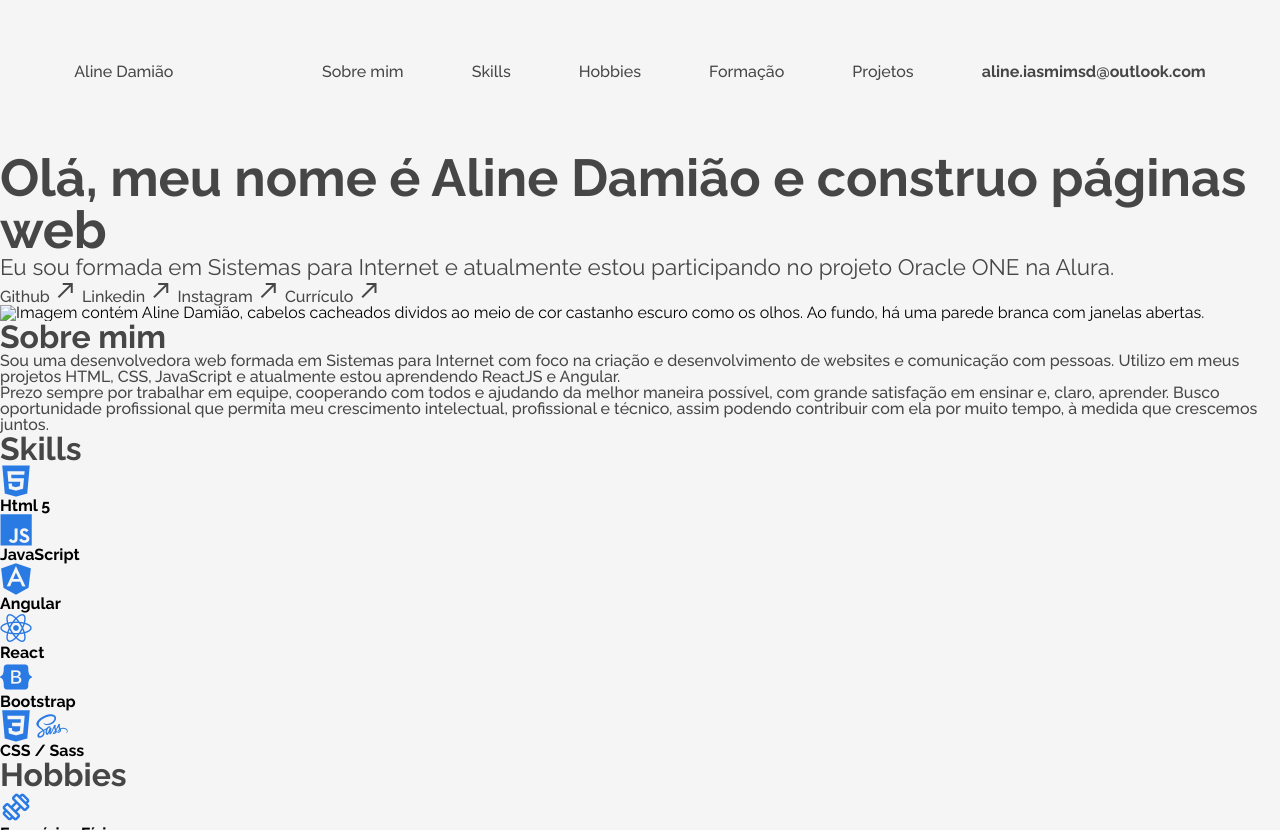
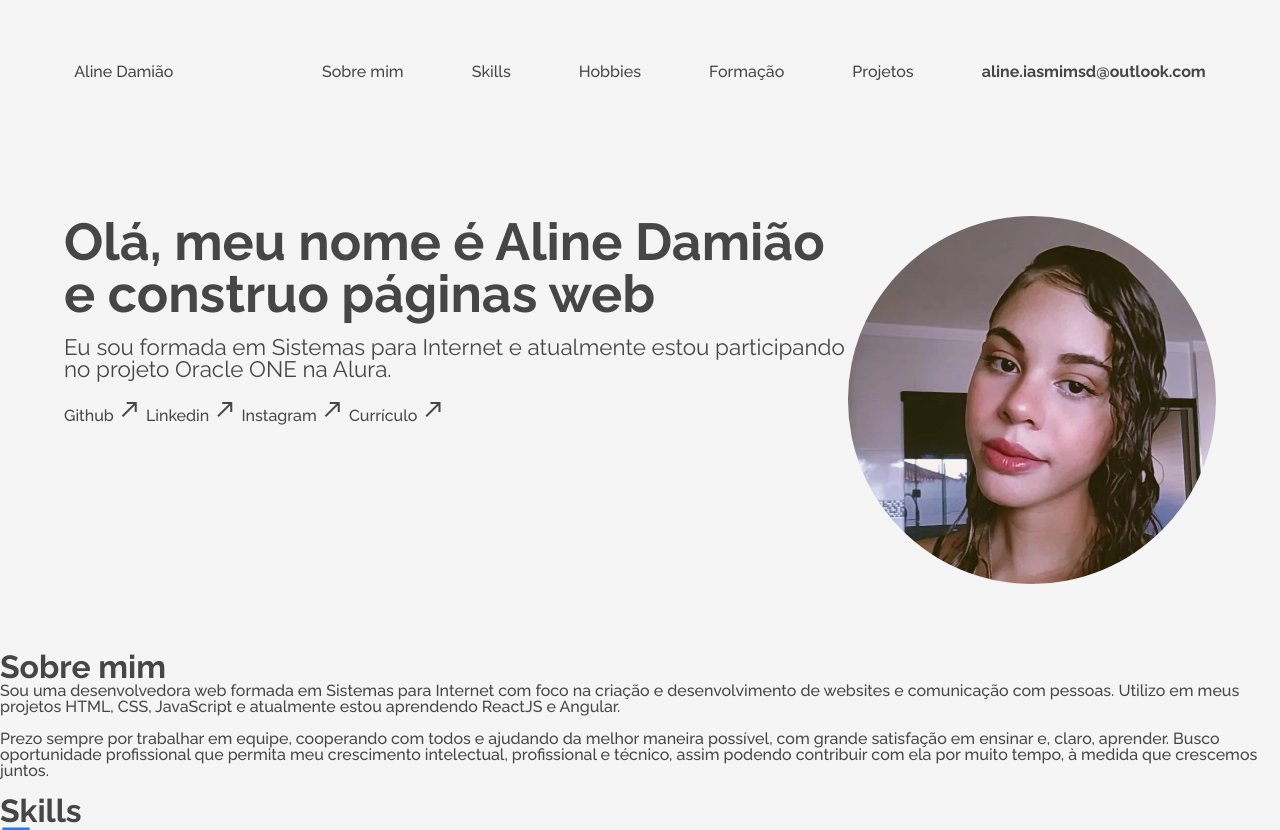
Before and after one commit to lolitthax/ONE_challange_Portiflio, a plain HTML site: page index.html in a window 1280 px wide. Shown: the top 830 px of the page. Drawn offline with nearby package versions, Linux system fonts and the light colour scheme.

Commit message:
sobre css e imagem de perfil

```diff
--- a/css/global.css
+++ b/css/global.css
@@ -3,6 +3,8 @@
 
 /* CSS MENU */
 @import url('menu.css');
+/* SOBRE */
+@import url('sobre.css');
 
 
 body {
--- /dev/null
+++ b/css/sobre.css
@@ -0,0 +1,16 @@
+.sobre{
+    display: flex;
+    padding: 4rem;
+}
+
+.sobre__intro{
+    justify-content: space-around;
+}
+
+.sobre__intro h1, p, a{
+    padding-bottom: 1rem;
+}
+.sobre__intro-img img{
+    height:368px;
+    border-radius: 100%;
+}
--- a/index.html
+++ b/index.html
@@ -59,9 +59,10 @@
             </div>
 
             <div class="sobre__intro-img">
-                <img src="" alt="Imagem contém Aline Damião, cabelos cacheados dividos ao meio de cor castanho escuro como os olhos. Ao fundo, há uma parede branca com janelas abertas.">
+                <img src="img/foto-perfil.jpg" alt="Imagem contém Aline Damião, cabelos cacheados dividos ao meio de cor castanho escuro como os olhos. Ao fundo, há uma parede branca com janelas abertas.">
             </div>
 
+        </section>
             <div class="sobre__descricao">
                 <h2 class="sobre__descricao-subtitulo tipo_t2"> Sobre mim</h2>
                 <p class="sobre_descricao-texto tipo_txt1">Sou uma desenvolvedora web formada em Sistemas para Internet
@@ -72,7 +73,7 @@
                     Busco oportunidade profissional que permita meu crescimento intelectual, profissional e técnico,
                     assim podendo contribuir com ela por muito tempo, à medida que crescemos juntos.</p>
             </div>
-        </section>
+
 
         <section class="skills">
             <h3 class="skills__title tipo_t2">Skills</h3>
```
Also changed, not shown: img/foto-perfil.jpg (added).
